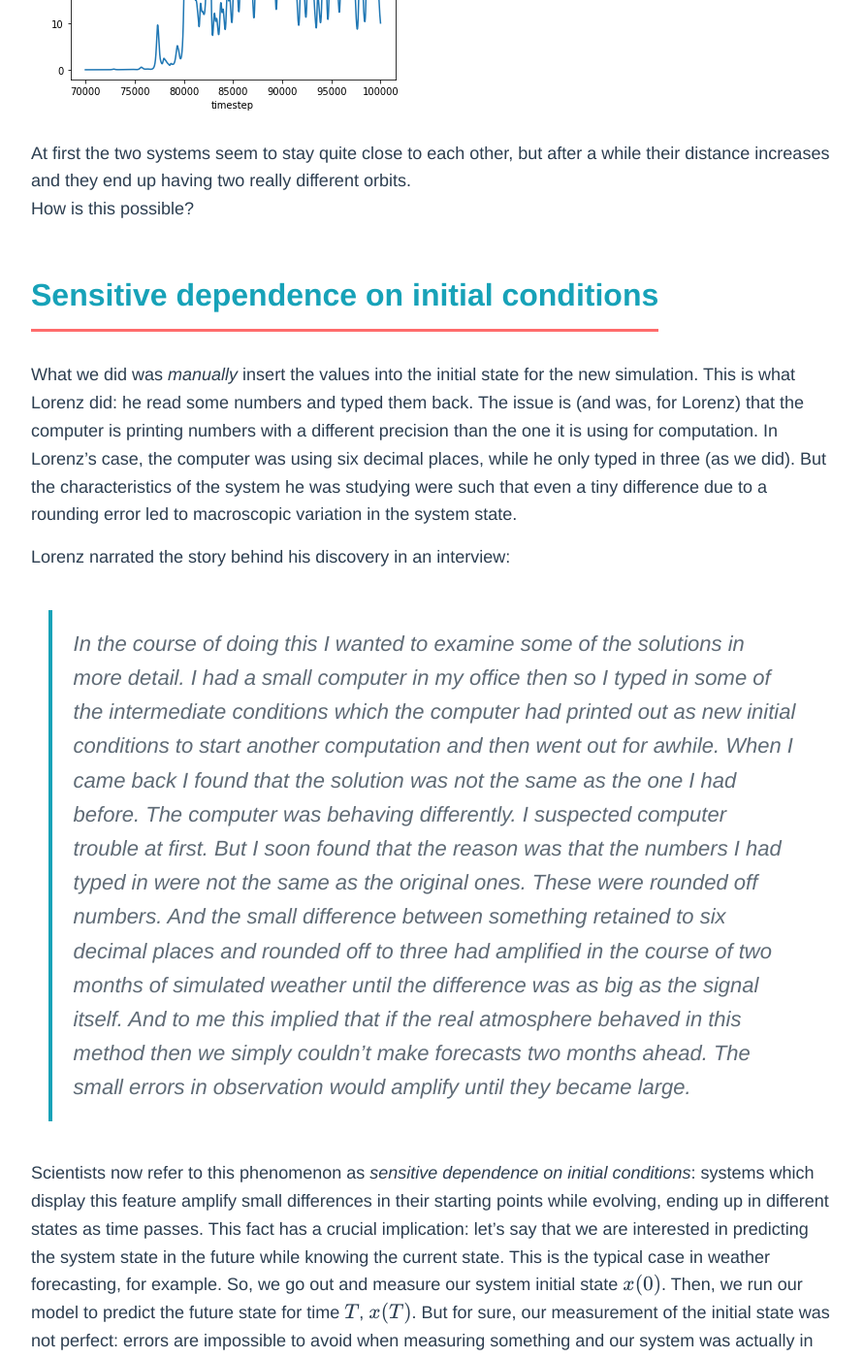
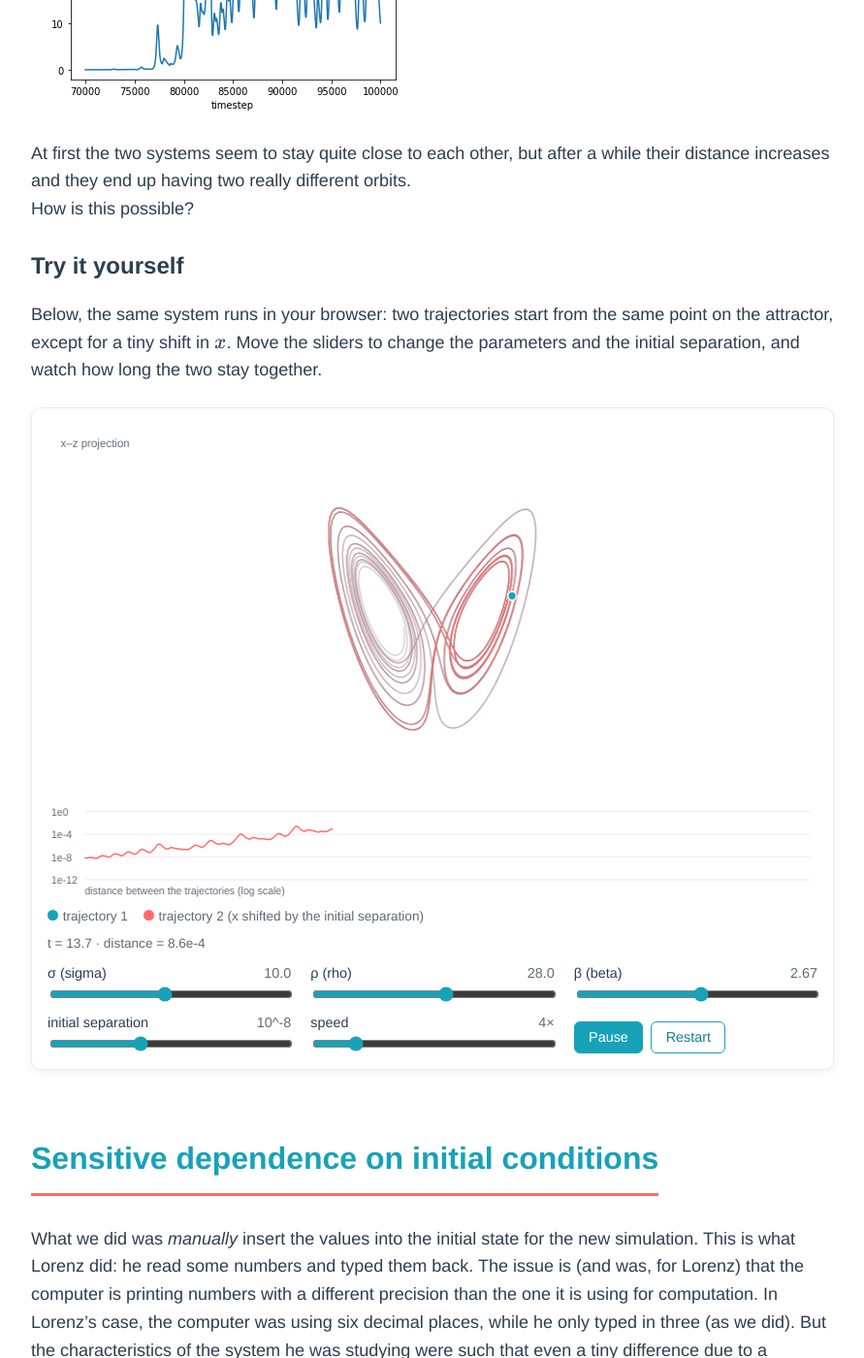
Before and after one commit to verzep/verzep.github.io, a Jekyll site: the page built from _posts/2021-02-25-Butterfly-Effect.md, in a window 1280 px wide and 1400 px high, scrolled down 9680 px. Shown: the whole window at 97% size, without its empty margins (194-1085 px from the left). Built offline with Jekyll 4.4.1, drawn with Linux system fonts in a browser that asks for light colours; formulas are drawn with MathJax 3; some of the changed text lies outside the part shown.

Commit message:
Butterfly Effect post: interactive Lorenz demo with two diverging trajectories
- assets/js/lorenz-demo.js: vanilla JS + canvas, RK4; x-z projection with trails,
  log distance plot, sliders for sigma, rho, beta, initial separation and speed
- colors from the CSS custom properties (follows dark mode), resizes with the column,
  runs only while visible, starts paused under prefers-reduced-motion
- default layout loads per-page scripts from a 'scripts:' front matter list

Co-Authored-By: Claude Opus 5.5 <noreply@anthropic.com>
Claude-Session: https://claude.ai/code/session_01CwqDdQCySBvFSjsrqoBVJM

```diff
--- a/_layouts/default.html
+++ b/_layouts/default.html
@@ -53,6 +53,9 @@
       {% if page.layout == 'post' and page.math != false %}
         {% if content contains '$' or content contains '\(' or content contains '\[' %}{% assign has_math = true %}{% endif %}
       {% endif %}
+      {% comment %} Per-page scripts: `scripts: [/assets/js/x.js]` in front matter {% endcomment %}
+      {% for script in page.scripts %}<script src="{{ script | relative_url }}" defer></script>
+      {% endfor %}
       {% if page.math == true or has_math %}
       {% include script.html %}
       {% endif %}
--- a/_posts/2021-02-25-Butterfly-Effect.md
+++ b/_posts/2021-02-25-Butterfly-Effect.md
@@ -346,6 +348,14 @@ plt.show()
 At first the two systems seem to stay quite close to each other, but after a while their distance increases and they end up having two really different orbits.
 How is this possible?
 
+### Try it yourself
+
+Below, the same system runs in your browser: two trajectories start from the same point on the attractor, except for a tiny shift in $x$. Move the sliders to change the parameters and the initial separation, and watch how long the two stay together.
+
+<div class="lorenz-demo" data-lorenz>
+  <noscript>This interactive figure needs JavaScript.</noscript>
+</div>
+
 ## Sensitive dependence on initial conditions
 
 What we did was _manually_ insert the values into the initial state for the new simulation. This is what Lorenz did: he read some numbers and typed them back. The issue is (and was, for Lorenz) that the computer is printing numbers with a different precision than the one it is using for computation. In Lorenz's case, the computer was using six decimal places, while he only typed in three (as we did). But the characteristics of the system he was studying were such that even a tiny difference due to a rounding error led to macroscopic variation in the system state.
--- /dev/null
+++ b/assets/js/lorenz-demo.js
@@ -0,0 +1,284 @@
+/*
+ * Lorenz system, two nearby trajectories (vanilla JS + canvas, no dependencies).
+ * Used in the Butterfly Effect post: the page includes <div data-lorenz></div> and loads this
+ * file through `scripts:` in its front matter (see _layouts/default.html).
+ * Colors come from the site's CSS custom properties, so the demo follows dark mode.
+ */
+(function () {
+  "use strict";
+
+  var DT = 0.005;          // RK4 step
+  var TRAIL = 1400;        // points kept per trajectory
+  var HISTORY_T = 40;      // seconds shown in the distance plot
+
+  function lorenz(s, p, out) {
+    out[0] = p.sigma * (s[1] - s[0]);
+    out[1] = s[0] * (p.rho - s[2]) - s[1];
+    out[2] = s[0] * s[1] - p.beta * s[2];
+  }
+
+  // one RK4 step, in place
+  var k1 = [0, 0, 0], k2 = [0, 0, 0], k3 = [0, 0, 0], k4 = [0, 0, 0], tmp = [0, 0, 0];
+  function step(s, p, h) {
+    var i;
+    lorenz(s, p, k1);
+    for (i = 0; i < 3; i++) tmp[i] = s[i] + 0.5 * h * k1[i];
+    lorenz(tmp, p, k2);
+    for (i = 0; i < 3; i++) tmp[i] = s[i] + 0.5 * h * k2[i];
+    lorenz(tmp, p, k3);
+    for (i = 0; i < 3; i++) tmp[i] = s[i] + h * k3[i];
+    lorenz(tmp, p, k4);
+    for (i = 0; i < 3; i++) s[i] += h / 6 * (k1[i] + 2 * k2[i] + 2 * k3[i] + k4[i]);
+  }
+
+  function cssVar(el, name, fallback) {
+    var v = getComputedStyle(el).getPropertyValue(name).trim();
+    return v || fallback;
+  }
+
+  function make(tag, attrs, parent) {
+    var el = document.createElement(tag);
+    for (var k in attrs) {
+      if (k === "text") el.textContent = attrs[k];
+      else el.setAttribute(k, attrs[k]);
+    }
+    if (parent) parent.appendChild(el);
+    return el;
+  }
+
+  function Demo(root) {
+    var self = this;
+    this.root = root;
+    root.innerHTML = "";
+    root.classList.add("lorenz-ready");
+
+    var fig = make("div", { "class": "lorenz-figure" }, root);
+    this.canvas = make("canvas", { role: "img", "aria-label": "Two Lorenz trajectories projected on the x-z plane" }, fig);
+    this.plot = make("canvas", { role: "img", "aria-label": "Distance between the two trajectories over time, log scale" }, fig);
+    var legend = make("p", { "class": "lorenz-legend" }, root);
+    make("span", { "class": "lorenz-key lorenz-key-a", text: "trajectory 1" }, legend);
+    make("span", { "class": "lorenz-key lorenz-key-b", text: "trajectory 2 (x shifted by the initial separation)" }, legend);
+    this.readout = make("p", { "class": "lorenz-readout", "aria-live": "off" }, root);
+
+    var controls = make("div", { "class": "lorenz-controls" }, root);
+    this.params = { sigma: 10, rho: 28, beta: 8 / 3, eps: -8, speed: 4 };
+    var sliders = [
+      ["sigma", "σ (sigma)", 1, 20, 0.1, function (v) { return v.toFixed(1); }],
+      ["rho", "ρ (rho)", 1, 50, 0.1, function (v) { return v.toFixed(1); }],
+      ["beta", "β (beta)", 0.2, 5, 0.01, function (v) { return v.toFixed(2); }],
+      ["eps", "initial separation", -12, -1, 1, function (v) { return "10^" + v; }],
+      ["speed", "speed", 1, 20, 1, function (v) { return v + "×"; }]
+    ];
+    sliders.forEach(function (d) {
+      var key = d[0];
+      var label = make("label", { "class": "lorenz-slider" }, controls);
+      var name = make("span", { "class": "lorenz-slider-name" }, label);
+      name.textContent = d[1];
+      var out = make("output", {}, label);
+      var input = make("input", { type: "range", min: d[2], max: d[3], step: d[4], value: self.params[key] }, label);
+      out.textContent = d[5](self.params[key]);
+      input.addEventListener("input", function () {
+        self.params[key] = parseFloat(input.value);
+        out.textContent = d[5](self.params[key]);
+        if (key !== "speed") self.reset();
+      });
+    });
+
+    var buttons = make("div", { "class": "lorenz-buttons" }, controls);
+    this.playBtn = make("button", { type: "button" }, buttons);
+    var resetBtn = make("button", { type: "button", text: "Restart" }, buttons);
+    this.playBtn.addEventListener("click", function () { self.setRunning(!self.running); });
+    resetBtn.addEventListener("click", function () { self.reset(); });
+
+    this.readColors();
+    if (window.matchMedia) {
+      var mq = window.matchMedia("(prefers-color-scheme: dark)");
+      var onChange = function () { self.readColors(); self.draw(); };
+      if (mq.addEventListener) mq.addEventListener("change", onChange);
+      else if (mq.addListener) mq.addListener(onChange);
+    }
+
+    this.resize();
+    if (window.ResizeObserver) new ResizeObserver(function () { self.resize(); self.draw(); }).observe(root);
+    else window.addEventListener("resize", function () { self.resize(); self.draw(); });
+
+    this.reset();
+
+    // run only while visible; start paused for visitors who prefer reduced motion
+    var reduced = window.matchMedia && window.matchMedia("(prefers-reduced-motion: reduce)").matches;
+    this.visible = true;
+    this.setRunning(!reduced);
+    if (window.IntersectionObserver) {
+      new IntersectionObserver(function (entries) {
+        self.visible = entries[0].isIntersecting;
+        if (self.visible && self.running) self.loop();
+      }).observe(root);
+    }
+  }
+
+  Demo.prototype.readColors = function () {
+    var r = this.root;
+    this.colors = {
+      a: cssVar(r, "--accent", "#17a2b8"),
+      b: cssVar(r, "--accent-2", "#ff6b6b"),
+      text: cssVar(r, "--muted", "#5f6b76"),
+      grid: cssVar(r, "--border", "#e9ecef"),
+      bg: cssVar(r, "--surface", "#ffffff")
+    };
+  };
+
+  Demo.prototype.resize = function () {
+    var dpr = window.devicePixelRatio || 1;
+    var w = Math.max(200, this.root.clientWidth);
+    var h = Math.round(Math.min(380, Math.max(220, w * 0.6)));
+    var ph = 110;
+    [[this.canvas, h], [this.plot, ph]].forEach(function (c) {
+      c[0].style.width = w + "px";
+      c[0].style.height = c[1] + "px";
+      c[0].width = Math.round(w * dpr);
+      c[0].height = Math.round(c[1] * dpr);
+      c[0].getContext("2d").setTransform(dpr, 0, 0, dpr, 0, 0);
+    });
+    this.w = w; this.h = h; this.ph = ph;
+  };
+
+  Demo.prototype.reset = function () {
+    var p = this.params;
+    // start on the attractor: discard a transient from (1, 1, 1)
+    var s = [1, 1, 1];
+    for (var i = 0; i < 2000; i++) step(s, p, DT);
+    this.a = s.slice();
+    this.b = s.slice();
+    this.b[0] += Math.pow(10, p.eps);
+    this.t = 0;
+    this.trailA = [];
+    this.trailB = [];
+    this.dist = [];
+    // view box from the parameters (the attractor scales roughly with rho)
+    var r = Math.max(p.rho, 5);
+    this.xmax = 0.75 * r + 3;
+    this.zmax = 1.8 * r + 4;
+    this.draw();
+  };
+
+  Demo.prototype.setRunning = function (on) {
+    this.running = on;
+    this.playBtn.textContent = on ? "Pause" : "Play";
+    this.playBtn.setAttribute("aria-pressed", on ? "true" : "false");
+    if (on) this.loop();
+  };
+
+  Demo.prototype.loop = function () {
+    var self = this;
+    if (this.raf) return;
+    this.raf = requestAnimationFrame(function frame() {
+      self.raf = null;
+      if (!self.running || !self.visible) return;
+      self.advance();
+      self.draw();
+      self.raf = requestAnimationFrame(frame);
+    });
+  };
+
+  Demo.prototype.advance = function () {
+    var p = this.params, n = Math.round(p.speed) * 2;
+    for (var i = 0; i < n; i++) {
+      step(this.a, p, DT);
+      step(this.b, p, DT);
+      this.t += DT;
+      if (i % 2 === 1) {
+        this.trailA.push([this.a[0], this.a[2]]);
+        this.trailB.push([this.b[0], this.b[2]]);
+        var dx = this.a[0] - this.b[0], dy = this.a[1] - this.b[1], dz = this.a[2] - this.b[2];
+        this.dist.push([this.t, Math.sqrt(dx * dx + dy * dy + dz * dz)]);
+      }
+    }
+    if (this.trailA.length > TRAIL) {
+      this.trailA.splice(0, this.trailA.length - TRAIL);
+      this.trailB.splice(0, this.trailB.length - TRAIL);
+    }
+    while (this.dist.length && this.dist[0][0] < this.t - HISTORY_T) this.dist.shift();
+  };
+
+  Demo.prototype.draw = function () {
+    if (!this.colors || !this.trailA) return;
+    var c = this.colors, ctx = this.canvas.getContext("2d"), w = this.w, h = this.h;
+    // same scale on both axes, view box centered
+    var xmax = this.xmax, zmax = this.zmax, pad = 14;
+    var k = Math.min((w - 2 * pad) / (2 * xmax), (h - 2 * pad) / zmax);
+    var cx = w / 2, z0 = h / 2 + k * zmax / 2;
+    function X(x) { return cx + k * x; }
+    function Z(z) { return z0 - k * z; }
+
+    ctx.clearRect(0, 0, w, h);
+    ctx.fillStyle = c.text;
+    ctx.font = "12px Helvetica, Arial, sans-serif";
+    ctx.fillText("x–z projection", pad, pad + 10);
+
+    function trail(pts, color) {
+      var n = pts.length, chunk = 100;
+      ctx.strokeStyle = color;
+      ctx.lineWidth = 1.4;
+      for (var start = 0; start < n - 1; start += chunk) {
+        ctx.globalAlpha = 0.15 + 0.85 * (start + chunk) / Math.max(n, chunk);
+        ctx.beginPath();
+        var end = Math.min(n - 1, start + chunk);
+        ctx.moveTo(X(pts[start][0]), Z(pts[start][1]));
+        for (var i = start + 1; i <= end; i++) ctx.lineTo(X(pts[i][0]), Z(pts[i][1]));
+        ctx.stroke();
+      }
+      ctx.globalAlpha = 1;
+    }
+    trail(this.trailA, c.a);
+    trail(this.trailB, c.b);
+
+    [[this.b, c.b], [this.a, c.a]].forEach(function (d) {
+      ctx.beginPath();
+      ctx.arc(X(d[0][0]), Z(d[0][2]), 4.5, 0, 2 * Math.PI);
+      ctx.fillStyle = d[1];
+      ctx.fill();
+      ctx.lineWidth = 1.5;
+      ctx.strokeStyle = c.bg;
+      ctx.stroke();
+    });
+
+    // distance plot, log10 scale from 1e-12 to 1e2
+    var p = this.plot.getContext("2d"), ph = this.ph, lo = -12, hi = 2;
+    var left = 40, right = w - 8, top = 8, bottom = ph - 20;
+    p.clearRect(0, 0, w, ph);
+    p.font = "11px Helvetica, Arial, sans-serif";
+    p.strokeStyle = c.grid;
+    p.fillStyle = c.text;
+    p.lineWidth = 1;
+    [-12, -8, -4, 0].forEach(function (e) {
+      var y = bottom - (e - lo) / (hi - lo) * (bottom - top);
+      p.beginPath(); p.moveTo(left, y); p.lineTo(right, y); p.stroke();
+      p.fillText("1e" + e, 4, y + 4);
+    });
+    var t0 = Math.max(0, this.t - HISTORY_T);
+    p.fillText("distance between the trajectories (log scale)", left, ph - 5);
+    var d = this.dist;
+    if (d.length > 1) {
+      p.strokeStyle = c.b;
+      p.lineWidth = 1.5;
+      p.beginPath();
+      for (var i = 0; i < d.length; i++) {
+        var x = left + (d[i][0] - t0) / HISTORY_T * (right - left);
+        var lg = Math.min(hi, Math.max(lo, Math.log(d[i][1]) / Math.LN10));
+        var y = bottom - (lg - lo) / (hi - lo) * (bottom - top);
+        if (i === 0) p.moveTo(x, y); else p.lineTo(x, y);
+      }
+      p.stroke();
+    }
+
+    var last = d.length ? d[d.length - 1][1] : Math.pow(10, this.params.eps);
+    this.readout.textContent = "t = " + this.t.toFixed(1) + "   ·   distance = " + last.toExponential(1);
+  };
+
+  function init() {
+    var roots = document.querySelectorAll("[data-lorenz]");
+    for (var i = 0; i < roots.length; i++) new Demo(roots[i]);
+  }
+  if (document.readyState === "loading") document.addEventListener("DOMContentLoaded", init);
+  else init();
+})();
--- a/style.scss
+++ b/style.scss
@@ -1125,3 +1125,108 @@ footer {
   font-weight: 600;
   font-variant-numeric: tabular-nums;
 }
+
+// ==================
+// LORENZ DEMO (assets/js/lorenz-demo.js, Butterfly Effect post)
+// ==================
+
+.lorenz-demo {
+  margin: 1.5rem 0 2rem;
+  padding: 1rem;
+  background: var(--surface);
+  border: 1px solid var(--border);
+  border-radius: 10px;
+  box-shadow: 0 2px 10px var(--shadow);
+  line-height: 1.4;
+  overflow: hidden;
+
+  canvas {
+    display: block;
+    max-width: 100%;
+  }
+
+  button {
+    font: inherit;
+    font-size: 0.9rem;
+    padding: 0.35rem 0.9rem;
+    border-radius: 6px;
+    border: 1px solid var(--accent);
+    background: var(--surface);
+    color: var(--link);
+    cursor: pointer;
+
+    &:first-child {
+      background: var(--accent);
+      color: var(--on-accent);
+    }
+  }
+
+  @include mobile {
+    padding: 0.6rem;
+  }
+}
+
+.lorenz-figure {
+  // canvases size themselves to this box (ResizeObserver on .lorenz-demo)
+  width: 100%;
+}
+
+.lorenz-legend,
+.lorenz-readout {
+  margin: 0.4rem 0;
+  font-size: 0.85rem;
+  color: var(--muted);
+}
+
+.lorenz-readout {
+  font-variant-numeric: tabular-nums;
+}
+
+.lorenz-key {
+  display: inline-block;
+  margin-right: 1rem;
+
+  &::before {
+    content: "";
+    display: inline-block;
+    width: 0.8em;
+    height: 0.8em;
+    border-radius: 50%;
+    margin-right: 0.35em;
+    vertical-align: -0.05em;
+  }
+}
+
+.lorenz-key-a::before { background: var(--accent); }
+.lorenz-key-b::before { background: var(--accent-2); }
+
+.lorenz-controls {
+  display: grid;
+  grid-template-columns: repeat(auto-fill, minmax(min(100%, 210px), 1fr));
+  gap: 0.6rem 1.25rem;
+  margin-top: 0.6rem;
+  font-size: 0.9rem;
+}
+
+.lorenz-slider {
+  display: grid;
+  grid-template-columns: 1fr auto;
+  gap: 0.1rem 0.5rem;
+
+  output {
+    font-variant-numeric: tabular-nums;
+    color: var(--muted);
+  }
+
+  input {
+    grid-column: 1 / -1;
+    width: 100%;
+    accent-color: var(--accent);
+  }
+}
+
+.lorenz-buttons {
+  display: flex;
+  gap: 0.5rem;
+  align-items: end;
+}
```
Also changed, not shown: other parts of _posts/2021-02-25-Butterfly-Effect.md (+2 -0 lines).
